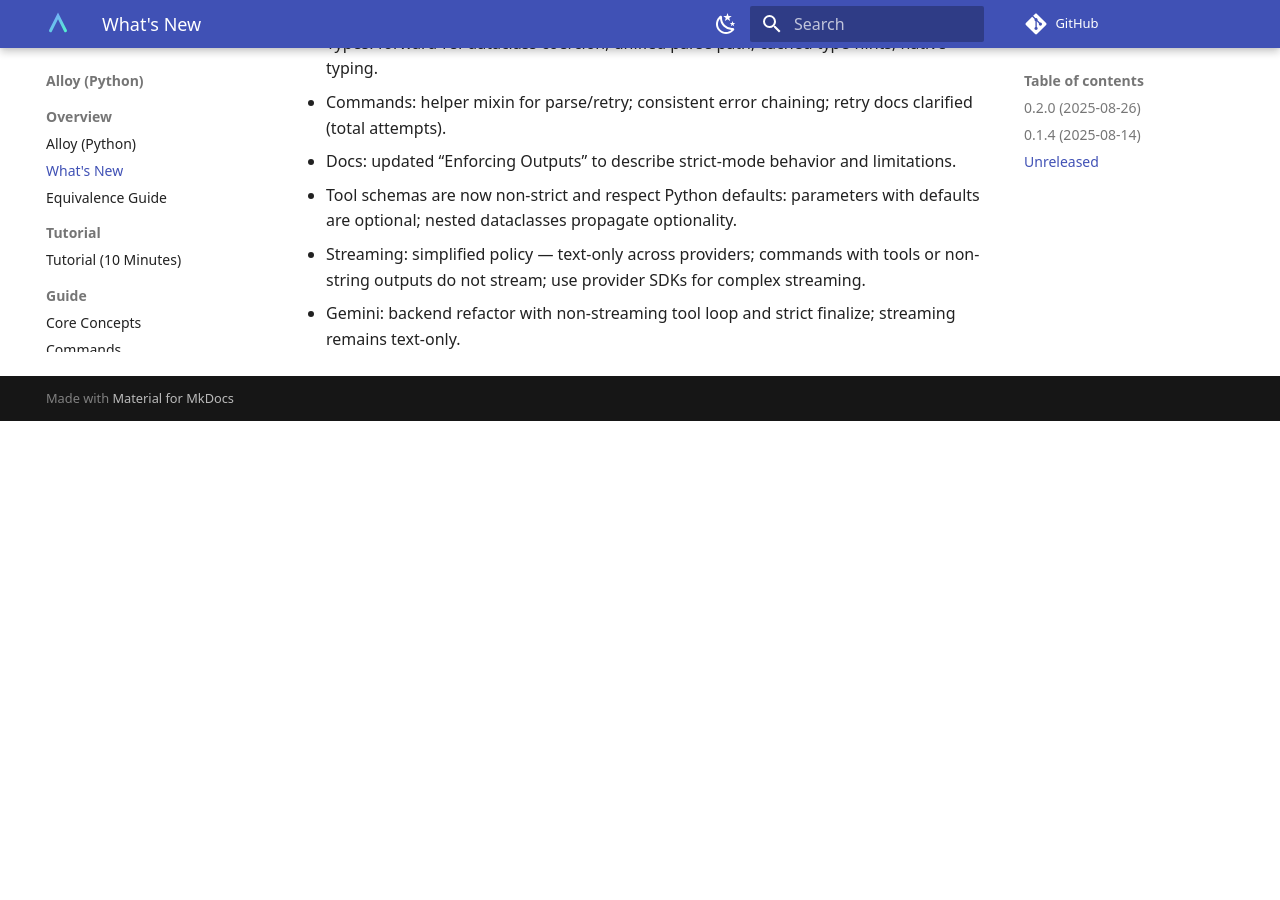
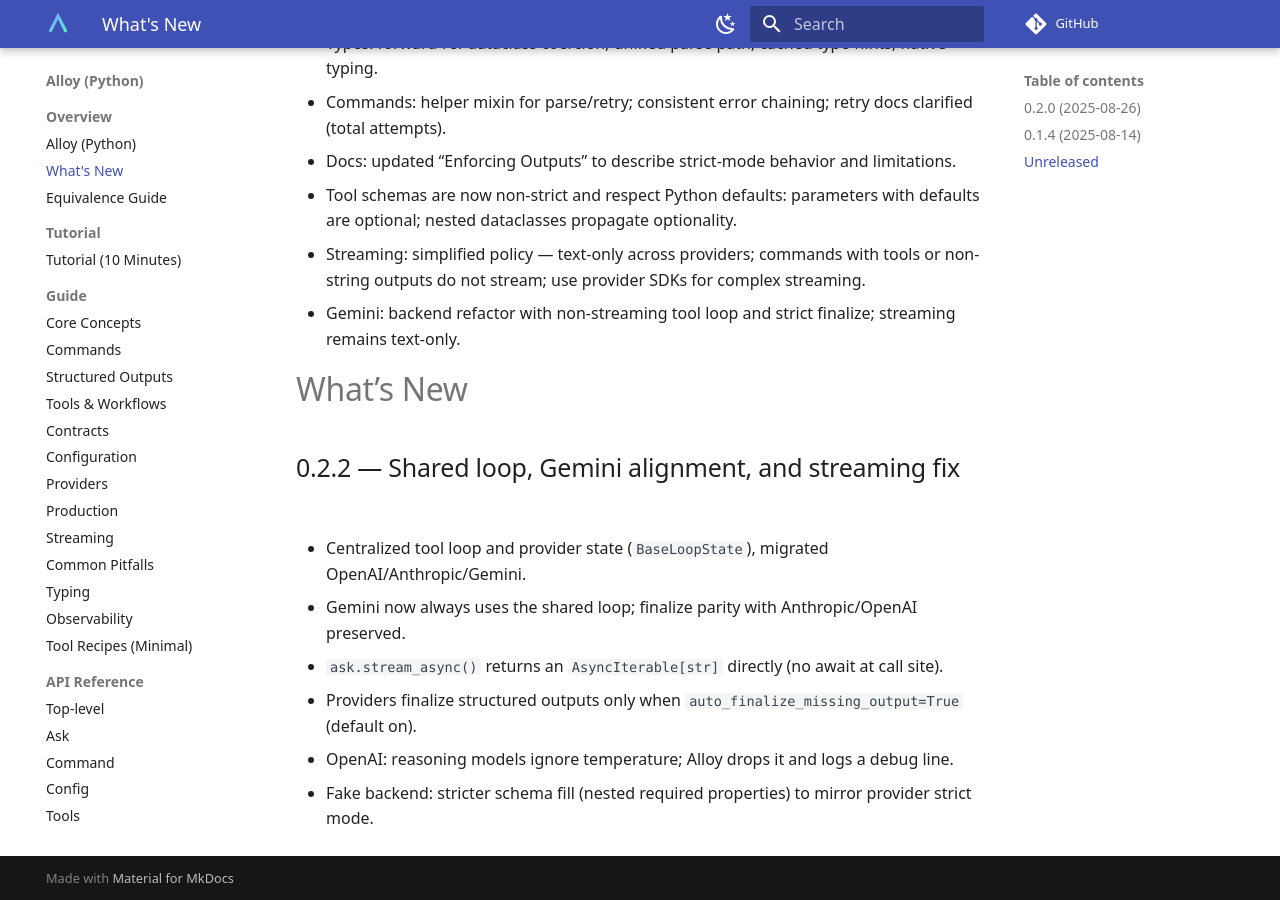
Before and after one commit to lydakis/alloy, an MkDocs documentation site: the page built from docs/whats-new.md, in a window 1280 px wide and 900 px high, scrolled down 1999 px. Built offline with MkDocs 1.6.1 and Material for MkDocs 9.7.7, drawn with Linux system fonts in a browser that asks for light colours; comment, search, counter and statistics services are not loaded; before the commit the page ends 2420 px from its top, so only the background shows below that.

Commit message:
docs: add 0.2.2 notes (shared loop, streaming fix, fake backend strictness) and changelog entry

```diff
--- a/docs/whats-new.md
+++ b/docs/whats-new.md
@@ -58,3 +58,13 @@ Release notes and highlights. See full changelog for details.
   - Tool schemas are now non-strict and respect Python defaults: parameters with defaults are optional; nested dataclasses propagate optionality.
 - Streaming: simplified policy — text-only across providers; commands with tools or non-string outputs do not stream; use provider SDKs for complex streaming.
 - Gemini: backend refactor with non-streaming tool loop and strict finalize; streaming remains text-only.
+# What’s New
+
+## 0.2.2 — Shared loop, Gemini alignment, and streaming fix
+
+- Centralized tool loop and provider state (`BaseLoopState`), migrated OpenAI/Anthropic/Gemini.
+- Gemini now always uses the shared loop; finalize parity with Anthropic/OpenAI preserved.
+- `ask.stream_async()` returns an `AsyncIterable[str]` directly (no await at call site).
+- Providers finalize structured outputs only when `auto_finalize_missing_output=True` (default on).
+- OpenAI: reasoning models ignore temperature; Alloy drops it and logs a debug line.
+- Fake backend: stricter schema fill (nested required properties) to mirror provider strict mode.
```
Also changed, not shown: CHANGELOG.md (+13 -0 lines).
